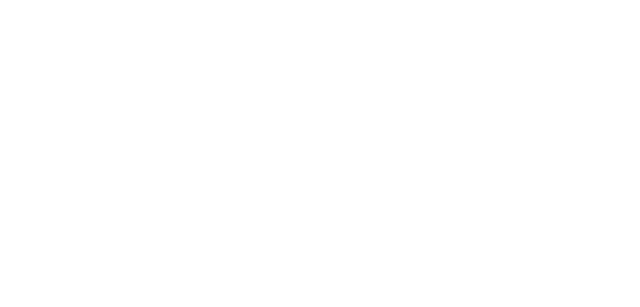
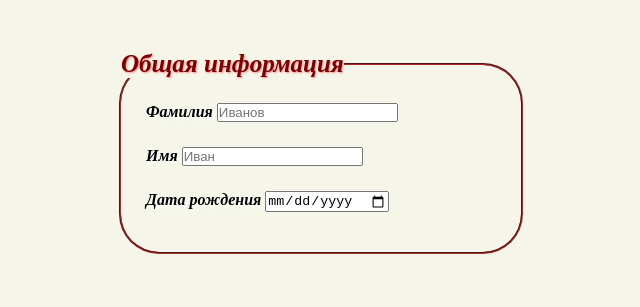
Before and after one commit to NatSholomitskaya/GIT_GitHub, a plain HTML site: page index.html in a window 1280 px wide. Shown: the whole page, without its empty margins (319-959 px from the left). Drawn offline with Linux system fonts and the light colour scheme.

Commit message:
add: add form

```diff
--- a/index.html
+++ b/index.html
@@ -8,6 +8,30 @@
     <link rel="stylesheet" href="styles/main.css">
 </head>
 <body>
+<div class="site">
+    <form class="forms" method="POST">
+        <fieldset class="general">
+            <legend class="general__legend">Общая информация</legend>
 
+            <div class="general__info">
+                <label>Фамилия
+                <input required type="text" name="surname" placeholder="Иванов"/>
+                </label>
+            </div>
+
+            <div class="general__info">
+                <label>Имя
+                <input required type="text" name="firstname" placeholder="Иван"/>
+                </label>
+            </div>
+
+            <div class="general__info">
+                <label>Дата рождения
+                <input  required type="date" name="birthday"/>
+                </label>
+            </div>
+        </fieldset>
+    </form>
+</div>
 </body>
 </html>
--- a/styles/main.css
+++ b/styles/main.css
@@ -0,0 +1,43 @@
+* {
+    margin: 0;
+    padding: 0;
+}
+
+body {
+    background-color: rgba(239, 240, 219, 0.589);
+}
+
+.forms {
+    display: flex;
+    flex-wrap: wrap;
+    justify-content: space-evenly;
+    margin-left: 200px;
+    margin-right: 200px;
+    margin-top: 50px;
+}
+
+.general {
+    width: 400px;
+    height: 200px;
+    border-radius: 40px;
+    border-color: brown;
+    margin-bottom: 50px;
+}
+
+.general__legend {
+    font-weight: bold;
+    font-style: italic;
+    font-size: 25px;
+    color: rgb(121, 2, 2);
+    text-shadow: 1px 1px 2px rgb(248, 137, 137);
+}
+
+.general__info {
+    font-weight: bold;
+    margin-bottom: 25px;
+    font-style: italic;
+    color: black;
+    text-shadow: 2px 2px 4px white;
+    margin-left: 25px;
+    margin-top: 25px;
+}
```
